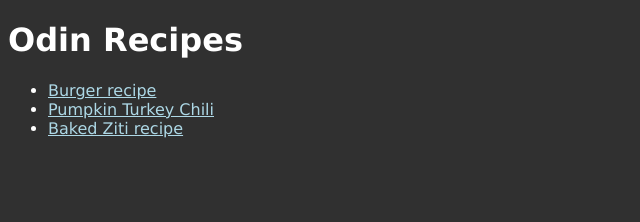
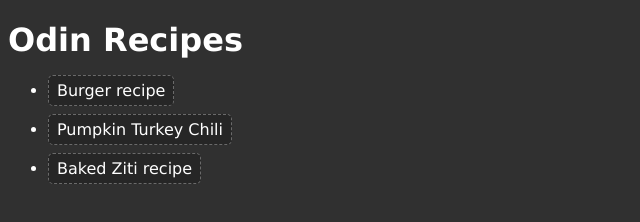
Before and after one commit to NandkishorJadoun/odin-recipes, a plain HTML site: page index.html in a window 1280 px wide. Shown: the whole page, without its empty margins (0-640 px from the left). Drawn offline with Linux system fonts and the light colour scheme.

Commit message:
design css

```diff
--- a/styles.css
+++ b/styles.css
@@ -5,5 +5,15 @@ body{
 }
 
 .recipes{
-    color: lightblue;
+    color: white;
+    text-decoration: none;
+    margin-bottom: 100px;
+    background-color: rgba(0, 0, 0, 0.205);
+    padding: 5px 8px;
+    border: 1px dashed rgba(255, 255, 255, 0.312);
+    border-radius: 5px;
 }
+#list{
+    margin-bottom: 20px;
+
+}
```
